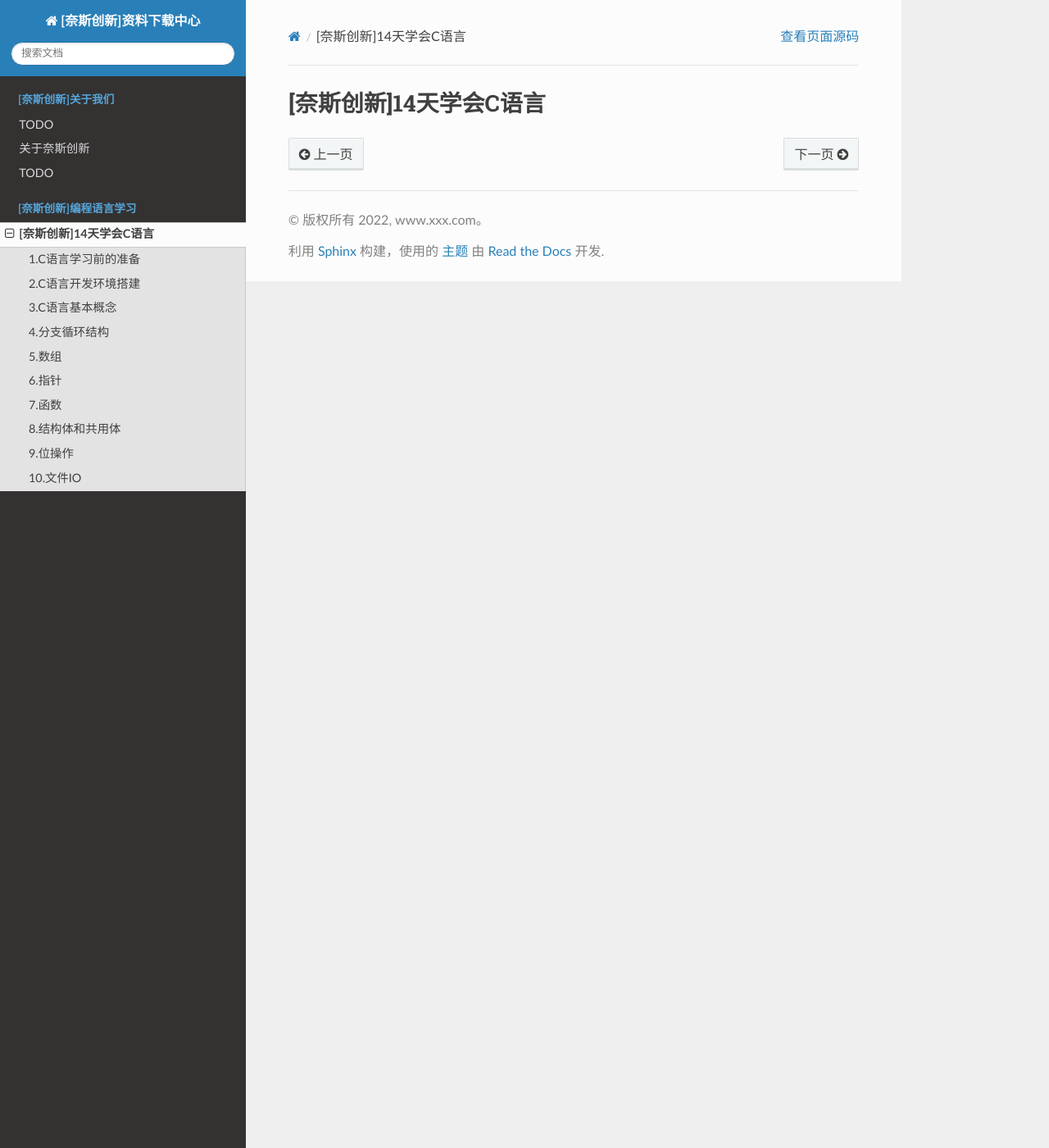
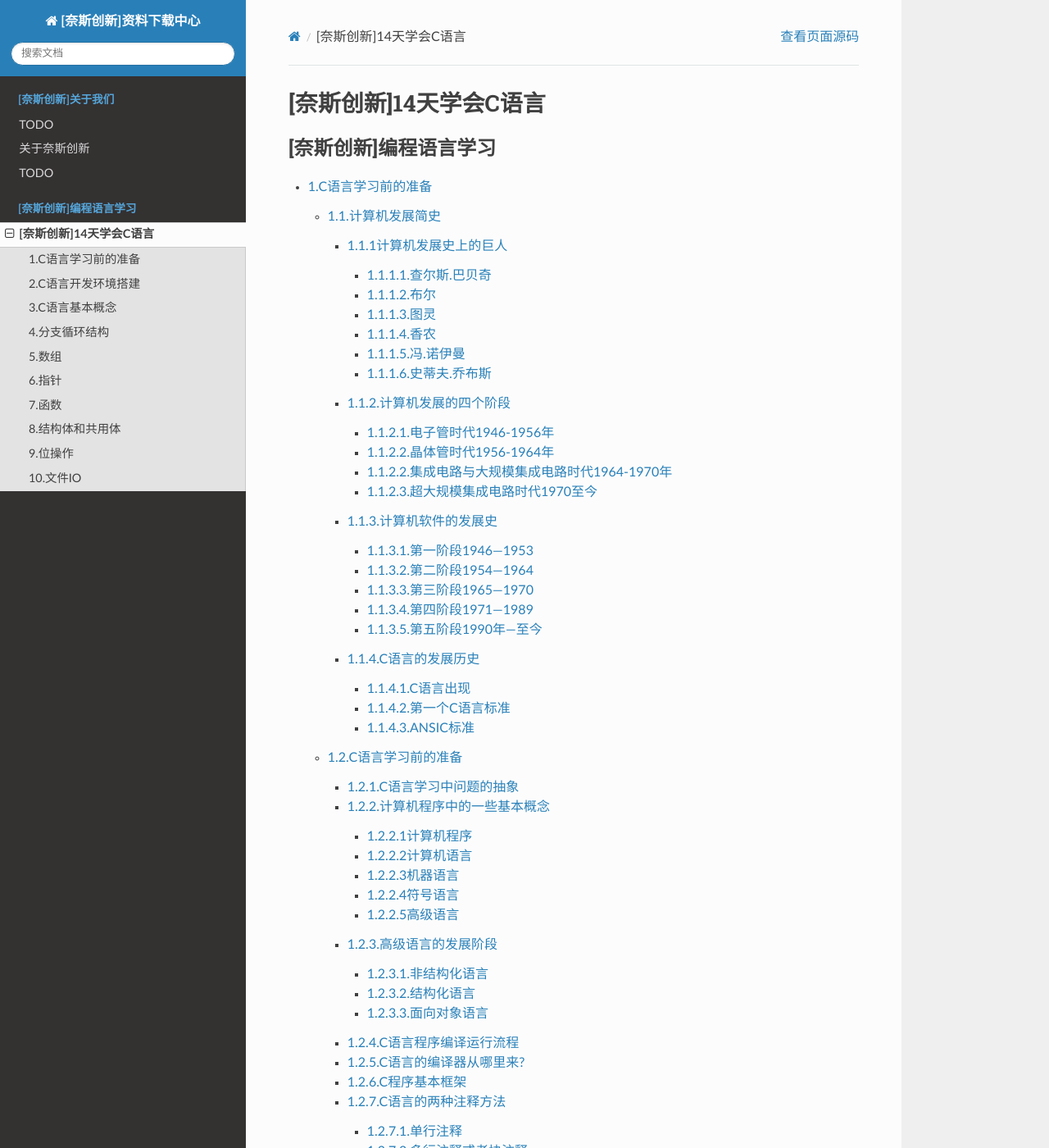
Before and after one commit to hello-liang-tao/naisicx_docs, a Sphinx documentation site: the page built from docs/programming_language_tutorial/c_programming/index.rst, in a window 1280 px wide and 1400 px high. Shown: the whole window at 82% size. Built offline with Sphinx 7.4.7 and the Read the Docs theme 2.0.0, drawn with Linux system fonts in a browser that asks for light colours; some of the changed text lies outside the part shown.

Commit message:
调整目录结构

```diff
--- a/docs/index.rst
+++ b/docs/index.rst
@@ -13,8 +13,11 @@
    about_us
    TODO
 
+[奈斯创新]
+--------------------------
+
 .. toctree::
-   :maxdepth: 2
+   :maxdepth: 1
    :hidden:
    :caption: [奈斯创新]编程语言学习
 
--- a/docs/programming_language_tutorial/c_programming/index.rst
+++ b/docs/programming_language_tutorial/c_programming/index.rst
@@ -2,8 +2,8 @@
 ======================================================
 
 .. toctree::
-   :maxdepth: 2
-   :hidden:
+   :maxdepth: 6
+   :caption: [奈斯创新]编程语言学习
 
    docs/1.C语言学习前的准备
    docs/2.C语言开发环境搭建
```
